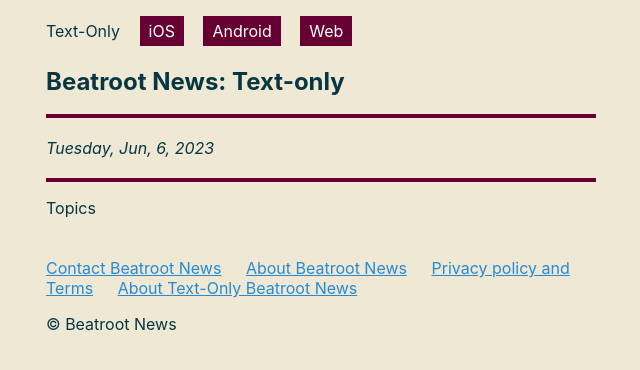
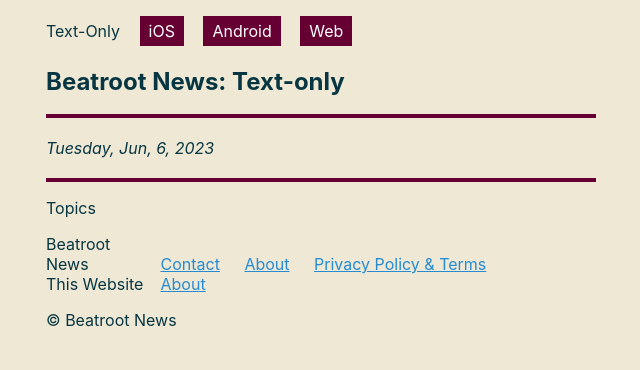
Before and after one commit to captn3m0/news, a Jekyll site: the page built from index.html, in a window 1280 px wide. Shown: the top 370 px of the page, without its empty margins (319-959 px from the left). Built offline with Jekyll 4.4.1, drawn with Linux system fonts in a browser that asks for light colours.

Commit message:
Improve footer

```diff
--- a/_includes/header.html
+++ b/_includes/header.html
@@ -85,14 +85,15 @@
     color: white;
 }
 
-.lower-nav-container {
-  margin-top: 40px;
-}
-
 .lower-nav-container li {
   margin-left: 0;
   display: inline;
   padding-right: 20px;
+}
+
+.lower-nav-container span {
+  width: 110px;
+  display: inline-block;
 }
 
 h6 {
--- a/_layouts/default.html
+++ b/_layouts/default.html
@@ -31,11 +31,16 @@
 </nav>
 
 <footer>
+
   <nav class="lower-nav-container">
-    <li><a href="https://home.beatrootnews.com/contact">Contact Beatroot News</a></li>
-    <li><a href="https://home.beatrootnews.com/about">About Beatroot News</a></li>
-    <li><a href="https://home.beatrootnews.com/terms">Privacy policy and Terms</a></li>
-    <li><a href="/about/">About Text-Only Beatroot News</a></li>
+    <span>Beatroot News</span>
+    <li><a href="https://home.beatrootnews.com/contact">Contact</a></li>
+    <li><a href="https://home.beatrootnews.com/about">About</a></li>
+    <li><a href="https://home.beatrootnews.com/terms">Privacy Policy & Terms</a></li>
+  </nav>
+  <nav class="lower-nav-container">
+    <span>This Website</span>
+    <li><a href="/about/">About</a></li>
   </nav>
 
   <p>&copy; Beatroot News</p>
```
